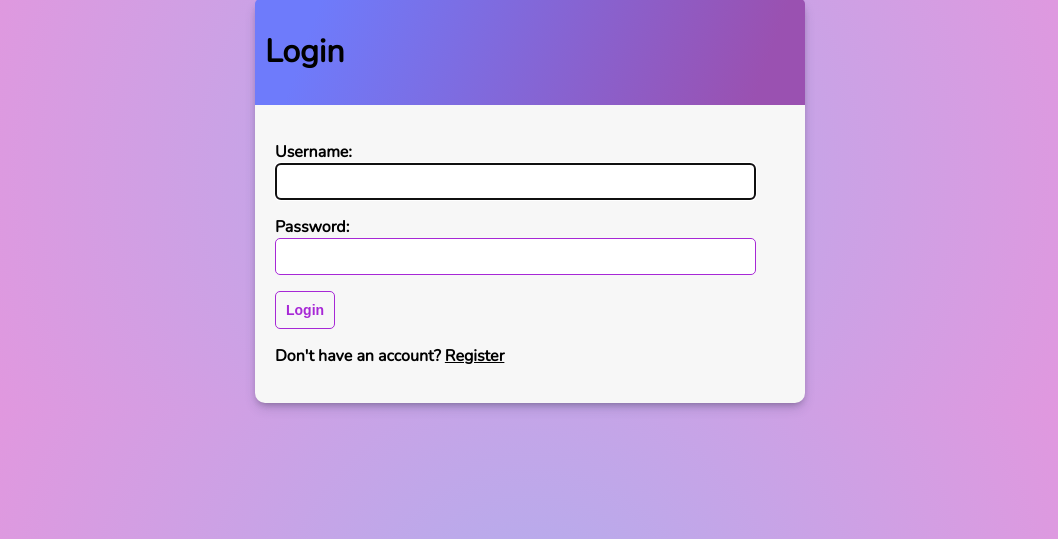
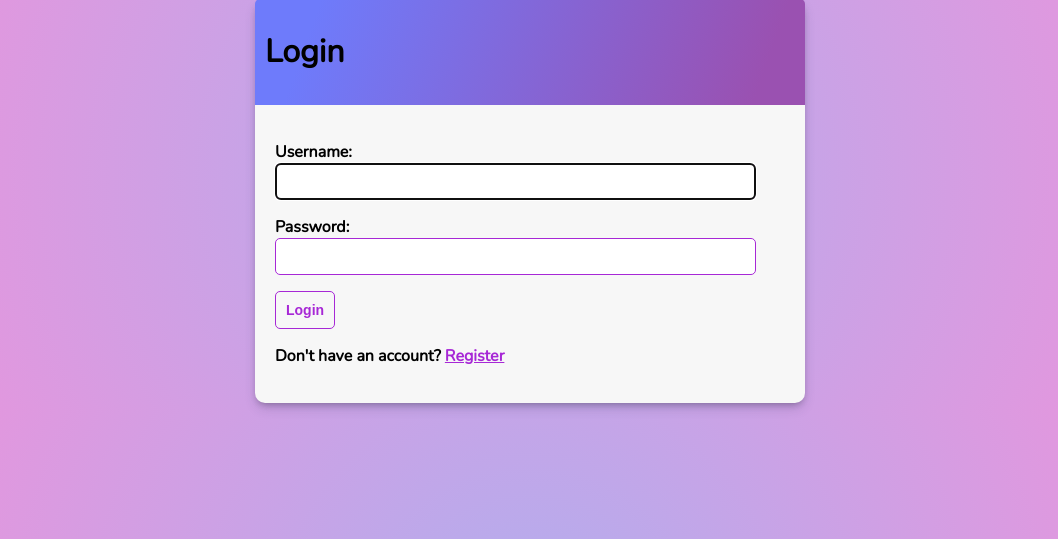
Before and after one commit to Hamshavardhan/To-Do-List, a Django app: page /login/ in a window 1280 px wide. Shown: the part 59-598 px from the top of the page, without its empty margins (110-1168 px from the left). Run offline with Django 4.2, Linux system fonts and the light colour scheme; some web fonts are replaced.

Commit message:
second commit

```diff
--- a/todo_list/base/templates/base/main.html
+++ b/todo_list/base/templates/base/main.html
@@ -23,10 +23,12 @@
       h1,h2,h3,h4,h5 {
         font-family: 'Nunito', sans-serif;
       }
-      p,a {
+      a {
+        color: rgb(167, 40, 214);
+      }
+      p{
         color: #000;
       }
-
       .container {
         max-width: 550px;
         margin: auto;
```
